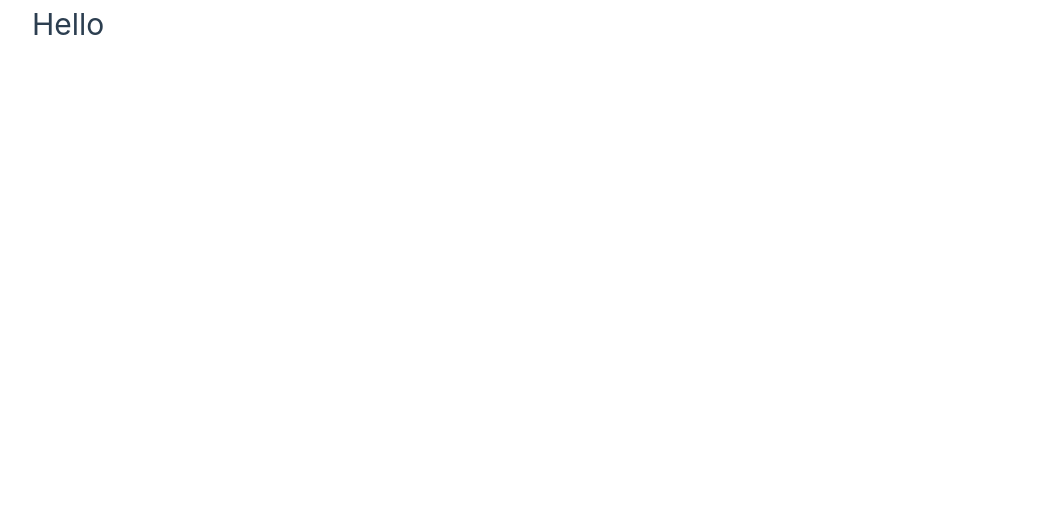
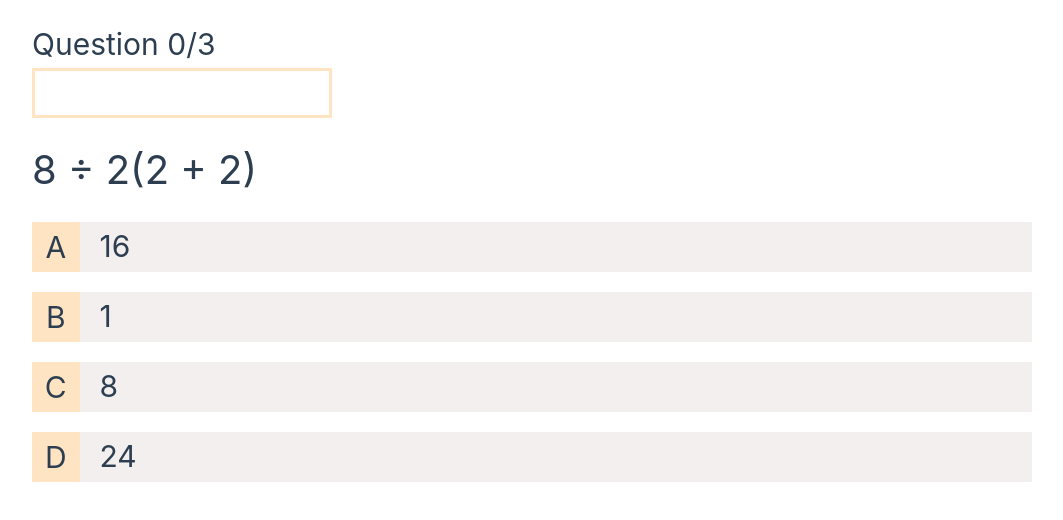
Before and after one commit to SziNo/vue-quiz, a Vue app: page /quiz/1 in a window 1280 px wide. Shown: the top 520 px of the page, without its empty margins (108-1171 px from the left). Built offline with nearby package versions, Linux system fonts and the light colour scheme; the HTML template or start-up script is replaced by a standard one.

Commit message:
update QuizView

```diff
--- a/src/views/QuizView.vue
+++ b/src/views/QuizView.vue
@@ -1,3 +1,55 @@
+<script setup>
+import Question from '../components/Question.vue';
+import QuizHeader from '../components/QuizHeader.vue';
+import Result from '../components/Result.vue';
+import { useRoute } from 'vue-router';
+import { ref, computed } from 'vue';
+import quizes from '../data/quizes.json';
+
+const route = useRoute();
+const quizId = parseInt(route.params.id);
+const quiz = quizes.find((q) => q.id === quizId);
+const currentQuestionIndex = ref(0);
+const numberOfCorrectAnswers = ref(0);
+const showResults = ref(false);
+
+const questionStatus = computed(
+  () => `${currentQuestionIndex.value}/${quiz.questions.length}`,
+);
+const barPercentage = computed(
+  () => `${(currentQuestionIndex.value / quiz.questions.length) * 100}%`,
+);
+
+const onOptionSelected = (isCorrect) => {
+  if (isCorrect) {
+    numberOfCorrectAnswers.value++;
+  }
+
+  if (quiz.questions.length - 1 === currentQuestionIndex.value) {
+    showResults.value = true;
+  }
+
+  currentQuestionIndex.value++;
+};
+</script>
+
 <template>
-  <div><h1>Hello</h1></div>
+  <div>
+    <QuizHeader
+      :questionStatus="questionStatus"
+      :barPercentage="barPercentage"
+    />
+    <div>
+      <Question
+        v-if="!showResults"
+        :question="quiz.questions[currentQuestionIndex]"
+        @selectOption="onOptionSelected"
+      />
+      <Result
+        v-else
+        :quizQuestionLength="quiz.questions.length"
+        :numberOfCorrectAnswers="numberOfCorrectAnswers"
+      />
+    </div>
+  </div>
 </template>
```
